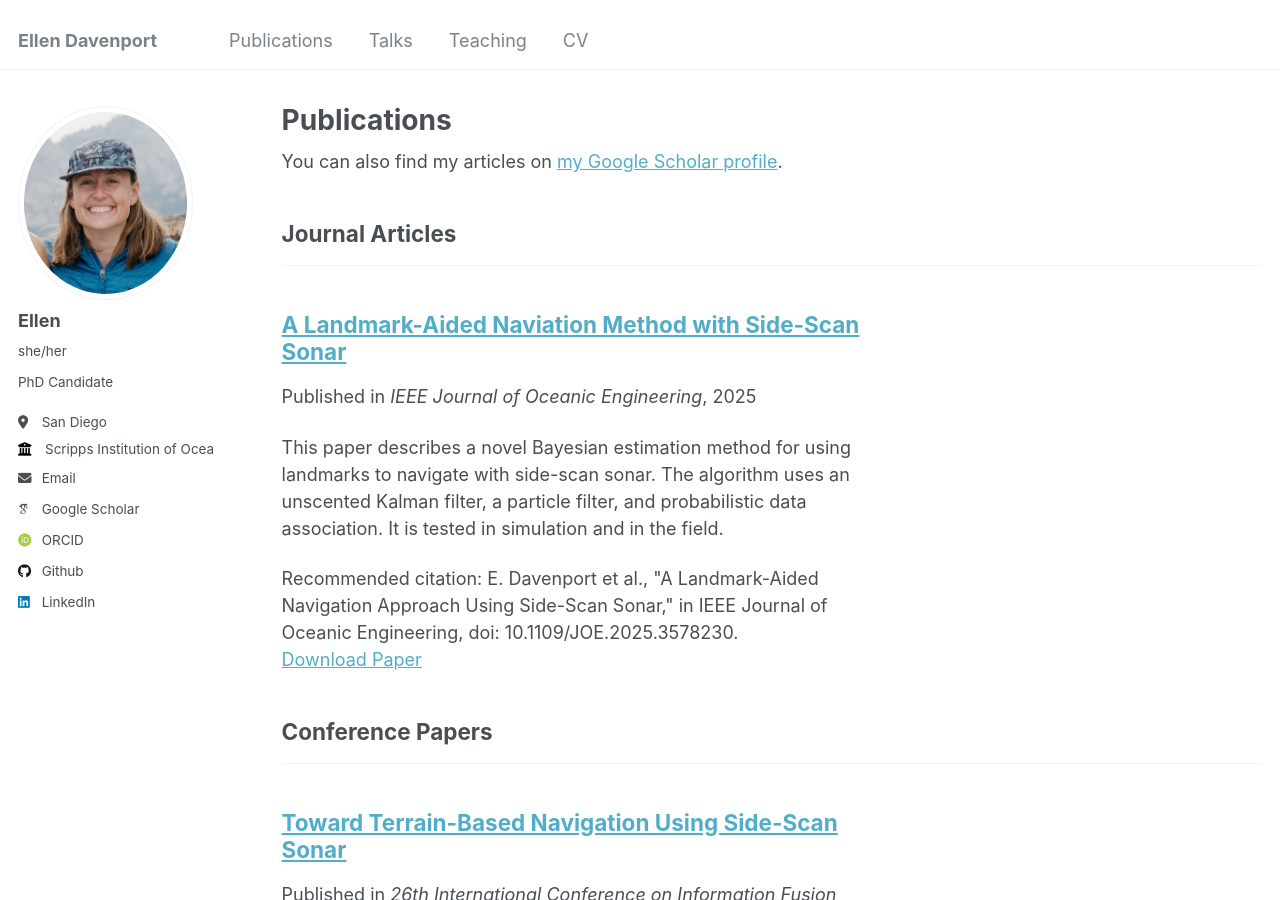
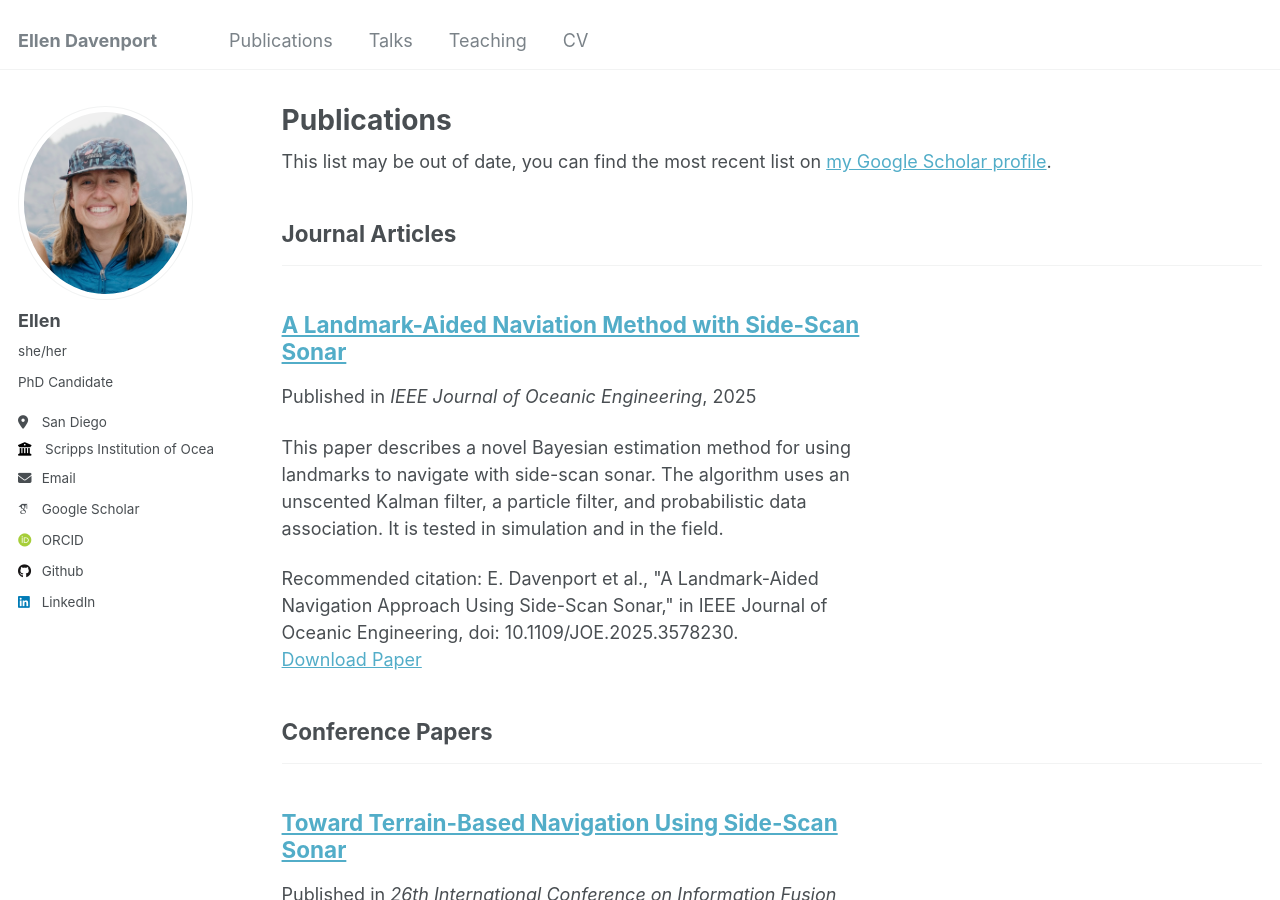
Before and after one commit to eldavenport/eldavenport.github.io, a Jekyll site: the page built from _pages/publications.html, in a window 1280 px wide and 900 px high. Built offline with Jekyll 4.4.1, drawn with Linux system fonts in a browser that asks for light colours; some web fonts are replaced.

Commit message:
Modify Google Scholar profile message
Updated message to indicate the list may be out of date.

```diff
--- a/_pages/publications.html
+++ b/_pages/publications.html
@@ -6,7 +6,7 @@ author_profile: true
 ---
 
 {% if site.author.googlescholar %}
-  <div class="wordwrap">You can also find my articles on <a href="{{site.author.googlescholar}}">my Google Scholar profile</a>.</div>
+  <div class="wordwrap">This list may be out of date, you can find the most recent list on <a href="{{site.author.googlescholar}}">my Google Scholar profile</a>.</div>
 {% endif %}
 
 {% include base_path %}
```
